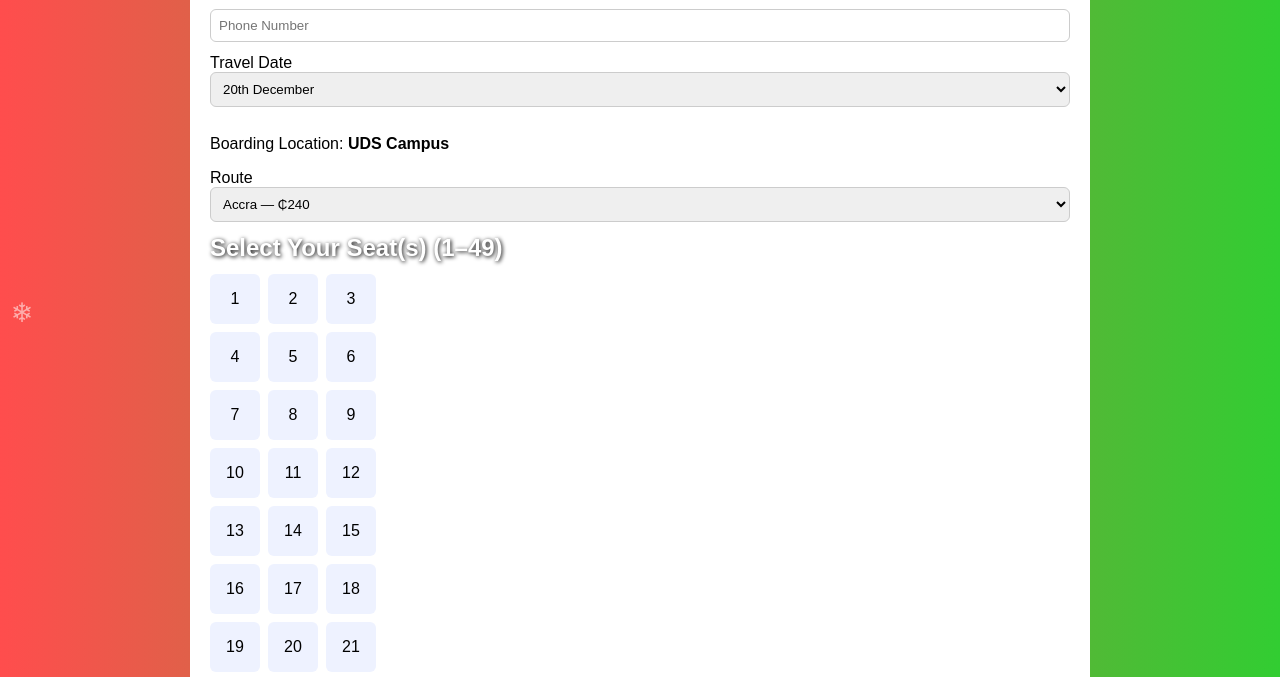
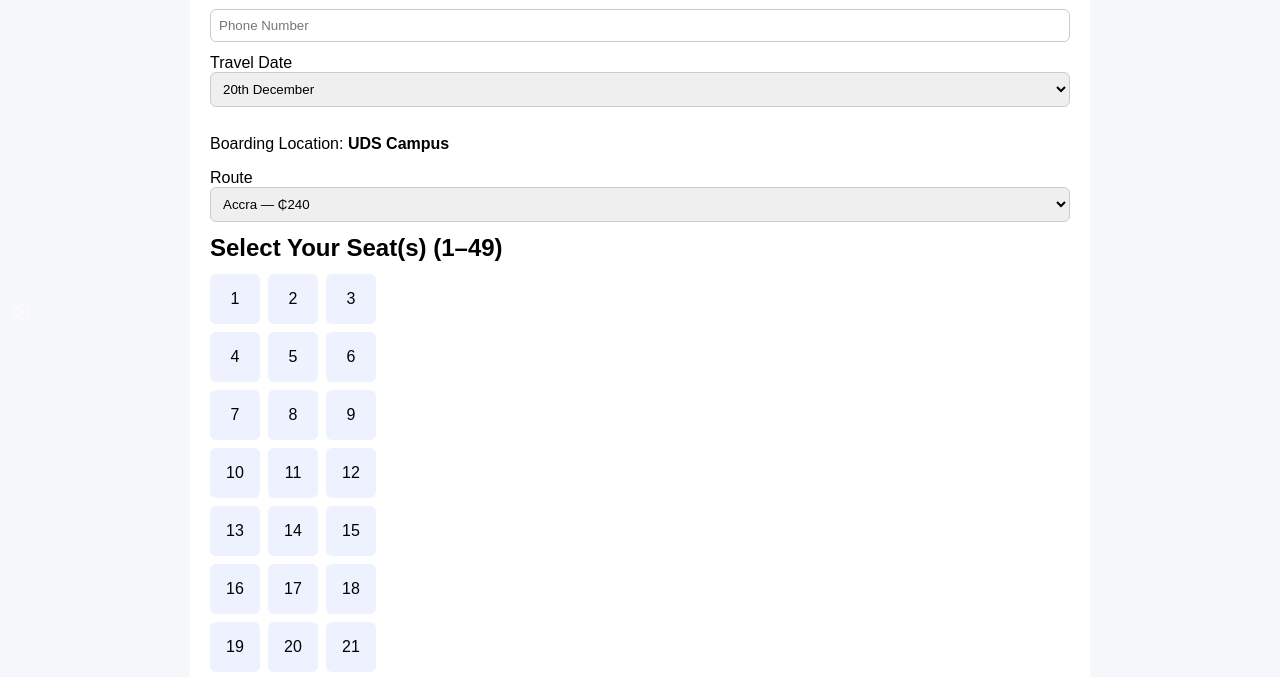
Before and after one commit to elitetransportghana/christmastravels, a plain HTML site: page index.html in a window 1280 px wide. Shown: the part 231-908 px from the top of the page. Drawn offline with Linux system fonts and the light colour scheme; no server answers.

Commit message:
Update index.html

```diff
--- a/index.html
+++ b/index.html
@@ -8,8 +8,19 @@
 <link rel="icon" type="image/png" href="https://i.ibb.co/Kty8MqP/ELITE-TRANSPORT.png">
 
 <style>
-body { font-family: Arial, sans-serif; background: linear-gradient(to right, #ff4d4d, #32cd32); margin:0; padding:20px; position: relative; overflow-x: hidden;}
-h1,h2 { margin:0 0 12px 0; color:#fff; text-shadow:1px 1px 4px #000; }
+body {
+  font-family: Arial, sans-serif;
+  background: #f6f7fb;
+  margin: 0;
+  padding: 20px;
+  color: black; /* <-- add this */
+}
+h1, h2 {
+  margin: 0 0 12px 0;
+  /* remove previous color if any, or override with: */
+  color: black;
+}
+
 .container { max-width:900px; margin:auto; background:white; padding:20px; border-radius:12px; box-shadow:0 4px 12px rgba(0,0,0,0.05); position: relative; z-index:1;}
   .container-wrapper {
   position: relative; /* so snowflakes and lights are relative to this */
```
